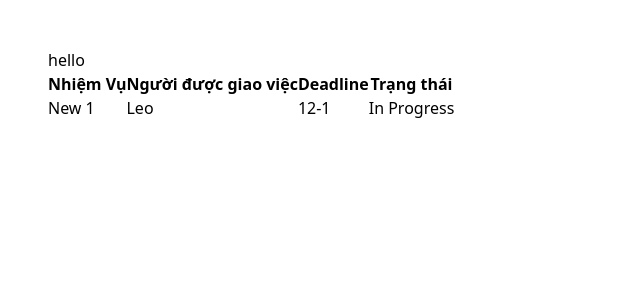
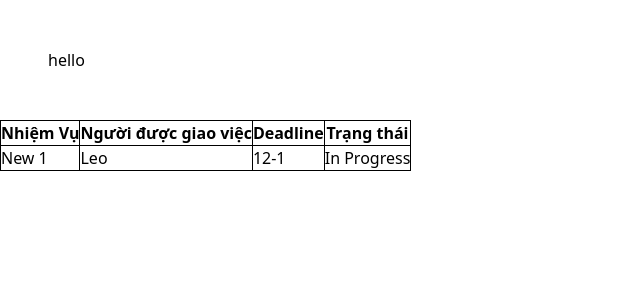
Before and after one commit to Dun2901/Study-Planner-Project, a React (Create React App) app: page / in a window 1280 px wide. Shown: the top 300 px of the page, without its empty margins (0-640 px from the left). Built offline with nearby package versions, Linux system fonts and the light colour scheme.

Commit message:
Add table borders

```diff
--- a/src/App.css
+++ b/src/App.css
@@ -5,3 +5,6 @@
   padding: 0;
   margin: 0;
 }
+.table, th, td {
+  border: 1px solid black;
+}
--- a/src/App.js
+++ b/src/App.js
@@ -3,23 +3,26 @@ import "./App.css";
 function App() {
   return (
   <div className="App">
-    <div className="m-12">
-      <p>hello</p>
+    <div className="m-12">hello</div>
+      <div>
           <table>
+            <thead>
               <tr>
                 <th>Nhiệm Vụ</th>
                 <th>Người được giao việc</th>
                 <th>Deadline</th>
                 <th>Trạng thái</th>
               </tr>
+            </thead>
+            <tbody>
               <tr>
                 <td>New 1</td>
                 <td>Leo</td>
                 <td>12-1</td>
                 <td>In Progress</td>
               </tr>
+            </tbody>
           </table>
-
       </div>
   </div>
   );
```
Lines whose indentation alone changed are shown as unchanged.
